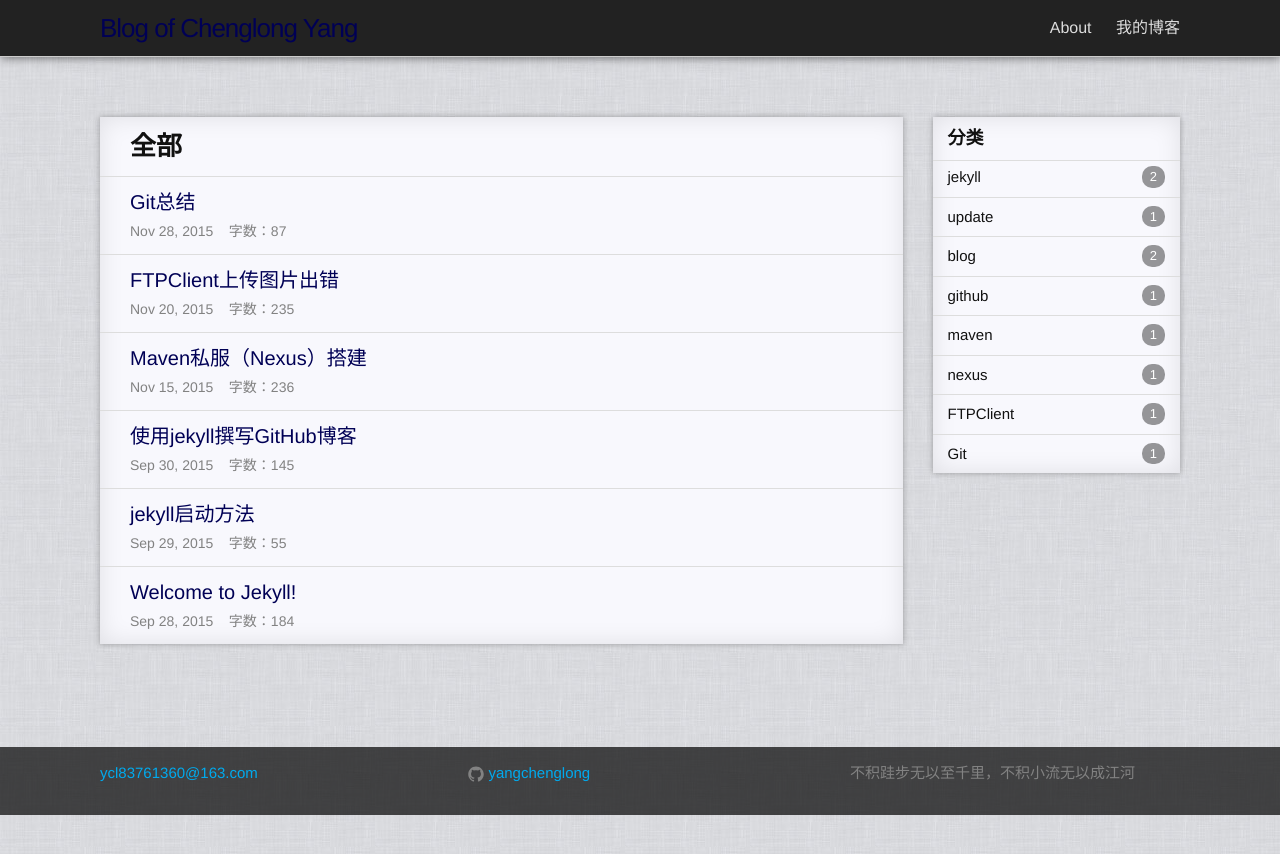
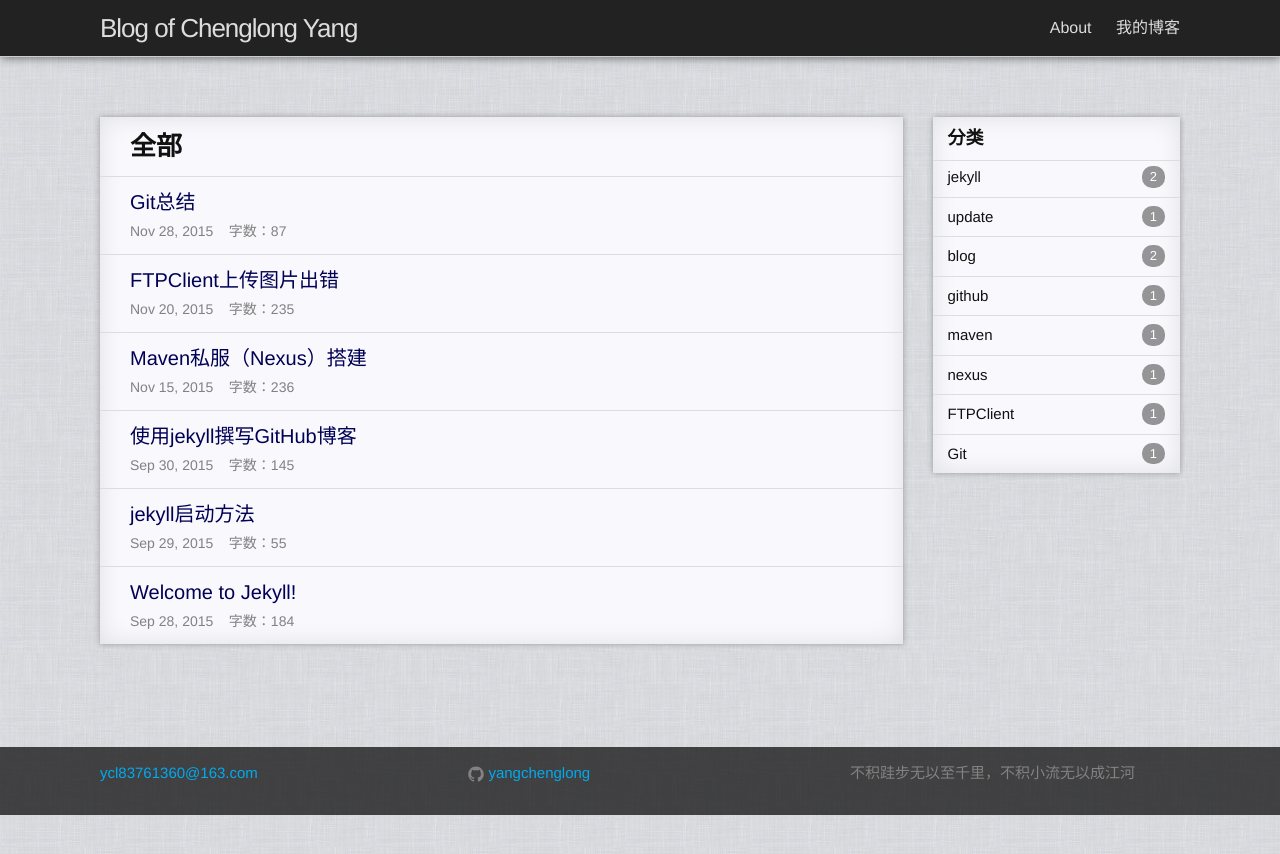
Before and after one commit to laurelyoung/laurelyoung.github.io, a Jekyll site: the page built from index.html, in a window 1280 px wide. Shown: the top 854 px of the page. Built offline with Jekyll 4.4.1, drawn with Linux system fonts in a browser that asks for light colours; comment, search, counter and statistics services are not loaded.

Commit message:
标题链接样式

```diff
--- a/static/css/index.css
+++ b/static/css/index.css
@@ -77,7 +77,7 @@
 
 .site-title,
 .site-title:visited {
-    color: #ddd !!important;
+    color: #ddd !important;
 }
 
 .site-nav .page-link {
```
